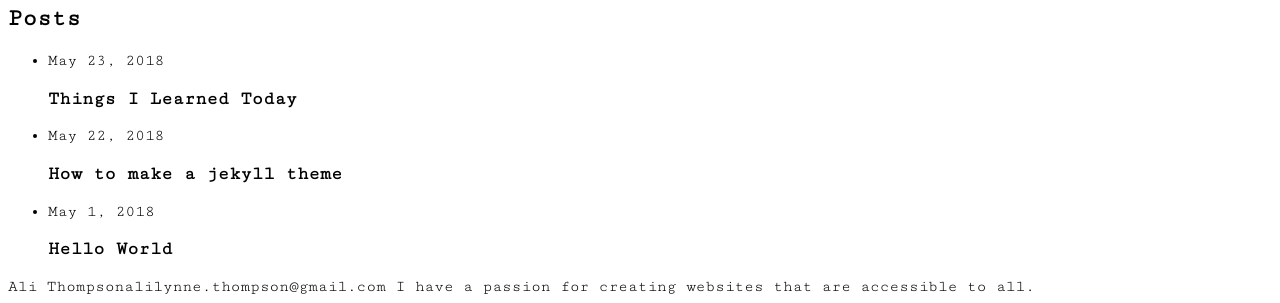
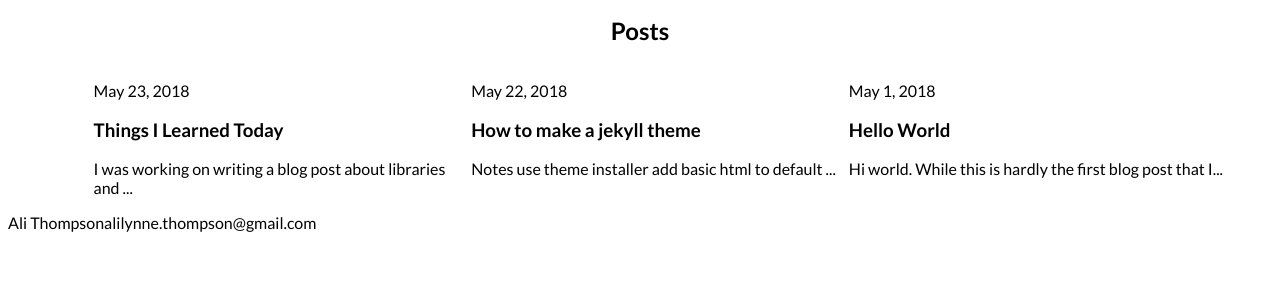
Before and after one commit to AliLynne/bright, a Jekyll site: the page built from index.html, in a window 1280 px wide, cut to the strip 792-1095 px from the top of the page. Built offline with Jekyll 4.4.1, drawn with Linux system fonts in a browser that asks for light colours; after the commit the page ends 1032 px from its top, so only the background shows below that.

Commit message:
worked on posts on home

```diff
--- a/_config.yml
+++ b/_config.yml
@@ -26,7 +26,7 @@ googleplus_username: +jekyll
 #   instance: example.com
 
 
-show_excerpts: false # set to true to show excerpts on the homepage
+show_excerpts: true # set to true to show excerpts on the homepage
 
 # Bright date format
 # refer to http://shopify.github.io/liquid/filters/date/ if you want to customize this
--- a/_includes/footer.html
+++ b/_includes/footer.html
@@ -7,5 +7,3 @@
 {%- if site.email -%}
     <a href="mailto:{{ site.email }}">{{ site.email }} </a>
 {%- endif -%}
-
-{{- site.description | escape -}}
--- a/_includes/header.html
+++ b/_includes/header.html
@@ -1,6 +1,6 @@
 <header class="header">
 
-    <a class="header-title" rel="author" href="{{ "/" | relative_url }}">{{ site.title | escape }}</a>
+    <a class="header__title" rel="author" href="{{ "/" | relative_url }}">{{ site.title | escape }}</a>
 
     <nav class="header__nav">
         <ul class="header__list">
--- a/_layouts/default.html
+++ b/_layouts/default.html
@@ -4,7 +4,7 @@
     <meta charset="UTF-8">
     <meta name="viewport" content="width=device-width, initial-scale=1.0">
     <meta http-equiv="X-UA-Compatible" content="ie=edge">
-    <link href="https://fonts.googleapis.com/css?family=Cutive+Mono" rel="stylesheet">
+    <link href="https://fonts.googleapis.com/css?family=Lato:300,400,700" rel="stylesheet">
     <link rel="stylesheet" href="{{ "/assets/css/main.css" | relative_url }}">
     <title>{{ site.title }}</title>
 </head>
--- a/_layouts/home.html
+++ b/_layouts/home.html
@@ -6,22 +6,22 @@ layout: default
 <div class="hero">
     <h1 class="hero__headline">{{ site.description }}</h1>
 </div>
-<div>
+<div class="posts">
     {%- if site.posts.size > 0 -%}
-        <h2>{{page.list_title | default: "Posts"}}</h2>
-        <ul>
+        <h2 class="posts__headline">{{page.list_title | default: "Posts"}}</h2>
+        <ul class="posts__list">
             {%- for post in site.posts -%}
-            <li>
-                {%- assign date_format = site.bright.date_format | default: "%b %-d, %Y" -%}
-                <span>{{ post.date | date: date_format}}</span>
-                <h3>
-                    <a href="{{ post.url | relative_url }}">
-                        {{ post.title | escape }}
-                    </a>
-                </h3>
-                {%- if site.show_excerpts -%}
-                    {{ post.excerpt }}
-                {%- endif -%}
+            <li class="posts__item">
+
+                    {%- assign date_format = site.bright.date_format | default: "%b %-d, %Y" -%}
+                    <span class="posts__date">{{ post.date | date: date_format}}</span>
+                    <h3 class="posts__title">
+                        <a class="posts__link" href="{{ post.url | relative_url }}">
+                            {{ post.title | escape }}
+                        </a>
+                    </h3>
+                    {{ post.content | strip_html | truncate:60 }}
+
             </li>
             {%- endfor -%}
         </ul>
--- a/_sass/_base.scss
+++ b/_sass/_base.scss
@@ -17,7 +17,8 @@ html {
 
 body {
   box-sizing: border-box;
-  font-family: 'Cutive Mono', monospace;
+  font-family: 'Lato', sans-serif;
+  font-weight: 400;
   font-size: $default-font-size;
 }
 
@@ -27,19 +28,34 @@ a {
 }
 
 .header {
+  height: 6rem;
   display: flex;
+  justify-content: space-between;
+  align-items: center;
   color: $white;
   background-color: $primary-color;
 
+    &__title {
+      margin-left: 1.5rem;
+      font-size: 3.5rem;
+    }
+
     &__list {
       display: flex;
+      justify-content: space-between;
+      list-style: none;
+      font-weight: 300;
+    }
+
+    &__item {
+      margin-right: 1.5rem;
     }
 }
 
 .hero {
   height: 80vh;
   background-image:
-                    linear-gradient(to right bottom, rgba($primary-color, 0.7), rgba($primary-color-light, 0.7)),
+                    linear-gradient(to right bottom, rgba($primary-color, 0.8), rgba($primary-color-light, 0.8)),
                     url(../hero.jpg);
   background-size: cover;
   background-position: center;
@@ -48,9 +64,44 @@ a {
   justify-content: center;
 
     &__headline {
-      font-size: 4.5rem;
+      font-size: 5.5rem;
+      font-weight: 300;
       color: $white;
       max-width: 70%;
       text-align: center;
     }
 }
+
+.posts {
+  display: flex;
+  flex-direction: column;
+  align-items: center;
+  &__headline {
+
+  }
+
+  &__list {
+    display: flex;
+    justify-content: space-around;
+    list-style: none;
+  }
+
+  &__item {
+    width: 80%;
+    &:not(:last-child) {
+      // This is a good place to use grid instead.
+    }
+  }
+
+  &__date {
+
+  }
+
+  &__title {
+
+  }
+
+  &__link {
+
+  }
+}
```
